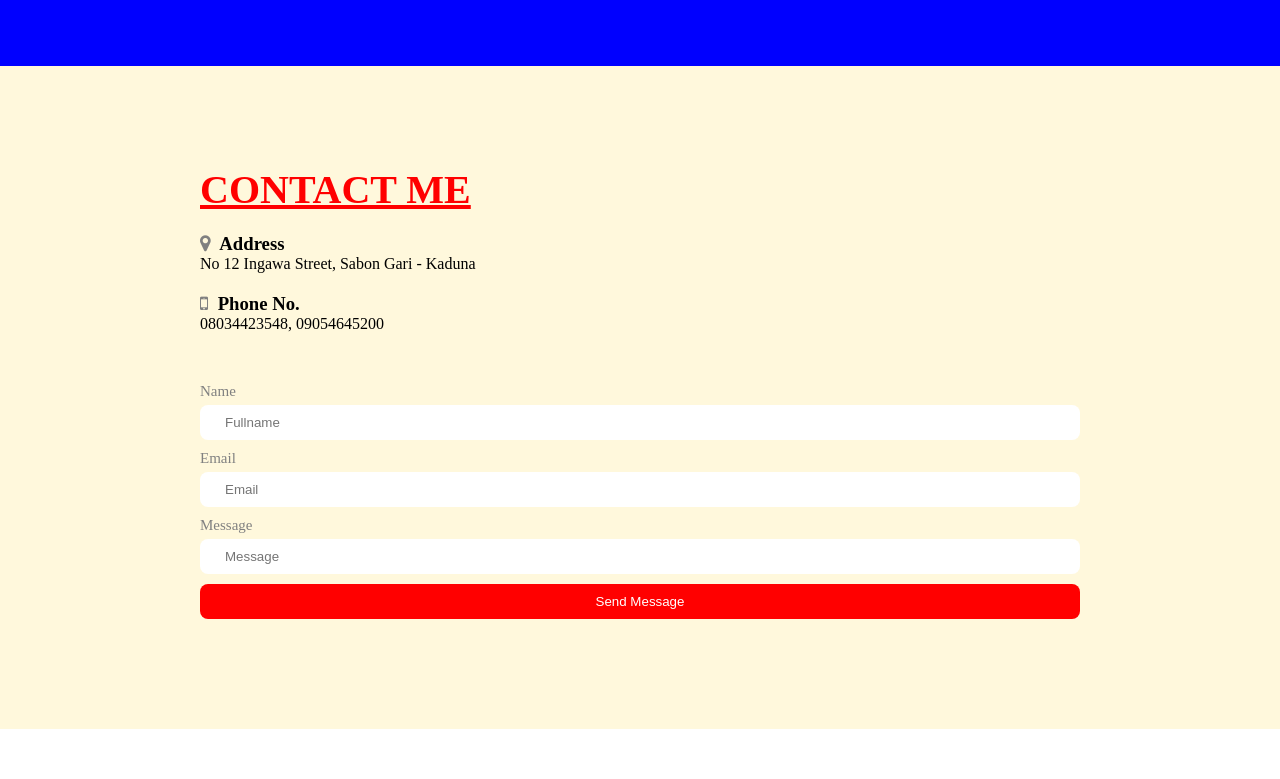
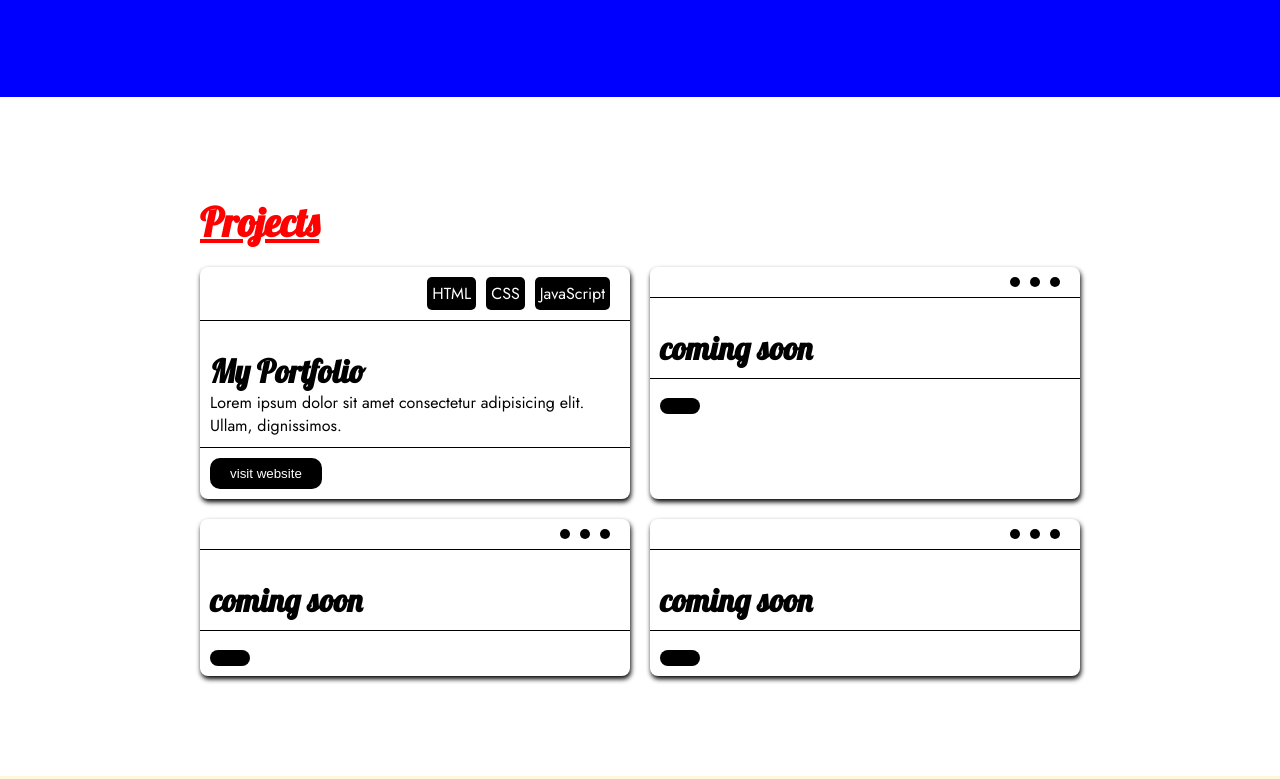
Before and after one commit to adamudev/student-class, a plain HTML site: page portfolio.html in a window 1280 px wide. Shown: the part 1429-2208 px from the top of the page. Before the commit the page ends 2158 px from the top, so only its background shows below. Drawn offline with Linux system fonts and the light colour scheme.

Commit message:
add projects section, link navbar and google fonts

```diff
--- a/portfolio.css
+++ b/portfolio.css
@@ -1,20 +1,34 @@
+@import url('https://fonts.googleapis.com/css2?family=Jost:wght@300;400;700&family=Lobster&display=swap');
+
 * {
   padding: 0;
   margin: 0;
   box-sizing: border-box;
 }
 
+body {
+  font-family: 'Jost', sans-serif;
+}
+
+h1, h2, h3 {
+  font-family: 'Lobster', cursive;
+}
+
 .section-header {
   text-decoration: underline;
   color: red;
   font-size: 20px;
-  text-transform: uppercase;
+  text-transform: capitalize;
   margin-bottom: 20px;
 }
 
 .container {
   background-color: white;
+}
 
+.nav {
+  position: fixed;
+  width: 100%;
 }
 
 .header {
@@ -24,6 +38,7 @@
   background-color: black;
   color: white;
   padding: 20px 60px;
+
 }
 
 .logo {
@@ -49,12 +64,18 @@
 }
 
 .banner {
-  height: 90vh;
+  background-image: url('./adamubg.jpg');
+  background-size: cover;
+  background-position: center;
+  background-repeat: no-repeat;
+  background-attachment: fixed;
+  height: 100vh;
   display: flex;
   flex-direction: column;
   justify-content: center;
   align-items: center;
   text-align: center;
+  padding-top: 100px;
 }
 
 .banner-image img {
@@ -62,12 +83,40 @@
   height: 200px;
   border-radius: 50%;
   margin-bottom: 10px;
-  border: 4px solid black;
+  border: 4px solid white;
+}
+
+.banner-text {
+  background-color: white;
+  padding: 10px 50px;
+  border-radius: 0 20px 20px 0;
 }
 
 .banner-text p {
   font-style: italic;
   font-weight: bold;
+}
+
+.banner-icons {
+  margin-top: 20px;
+}
+.banner-icons .icons {
+  display: flex;
+}
+
+.banner-icons .icons i {
+  background-color: red;
+  color: white;
+  width: 30px;
+  height: 30px;
+  font-size: 20px;
+  padding: 20px;
+  border-radius: 50%;
+  display: flex;
+  justify-content: center;
+  align-items: center;
+  margin-right: 20px;
+  cursor: pointer;
 }
 
 .about {
@@ -79,6 +128,58 @@
 .about p {
   line-height: 1.5;
   text-align: justify;
+}
+
+.projects {
+  padding: 100px 200px;
+}
+
+.list {
+  display: grid;
+  grid-template-columns: repeat(2, 1fr);
+  gap: 20px;
+}
+
+.list-item {
+  box-shadow: 1px 3px 5px black;
+  border-radius: 8px;
+}
+
+.list-header {
+  border-bottom: 1px solid black;
+  margin-bottom: 20px;
+  padding: 10px;
+}
+
+.list-header ul {
+  list-style: none;
+  display: flex;
+  justify-content: end;
+}
+
+.list-header ul li {
+  margin-right: 10px;
+  background-color: black;
+  color: white;
+  padding: 5px;
+  border-radius: 5px;
+}
+
+.list-body {
+  padding: 10px;
+  border-bottom: 1px solid black;
+}
+
+.list-footer {
+  padding: 10px;
+}
+
+.list-footer button {
+  padding: 8px 20px;
+  border: none;
+  background-color: black;
+  color: white;
+  border-radius: 10px;
 }
 
 .contact {
--- a/portfolio.html
+++ b/portfolio.html
@@ -10,18 +10,22 @@
   </head>
   <body>
     <div class="container">
+      <!-- This is the header section -->
+      <div class="nav">
         <div class="header">
           <div class="logo">AA</div>
           <div class="menu">
             <ul>
               <li><a href="#">Home</a></li>
-            <li><a href="#">About Me</a></li>
-            <li><a href="#">Projects</a></li>
-            <li><a href="#">Contact Me</a></li>
+              <li><a href="#about">About Me</a></li>
+              <li><a href="#projects">Projects</a></li>
+              <li><a href="#contact">Contact Me</a></li>
             </ul>
           </div>
         </div>
+      </div>
 
+      <!-- This is the Banner section -->
       <div class="banner">
         <div class="banner-image">
           <img src="adamu.jpg" />
@@ -30,8 +34,17 @@
           <h1>Adamu Abubakar</h1>
           <p>Software Developer</p>
         </div>
+        <div class="banner-icons">
+          <div class="icons">
+            <i class="fa fa-twitter"></i>
+            <i class="fa fa-facebook"></i>
+            <i class="fa fa-github"></i>
+            <i class="fa fa-linkedin"></i>
+          </div>
+        </div>
       </div>
 
+      <!-- This is the About section -->
       <div class="about" id="about">
         <div class="section-header">
           <h1>About Me</h1>
@@ -78,6 +91,86 @@
         </div>
       </div>
 
+      <!-- This is projects section -->
+      <div class="projects" id="projects">
+        <div class="section-header">
+          <h1>Projects</h1>
+        </div>
+        <div class="list">
+          <div class="list-item">
+            <div class="list-header">
+              <ul>
+                <li>HTML</li>
+                <li>CSS</li>
+                <li>JavaScript</li>
+              </ul>
+            </div>
+            <div class="list-body">
+              <h1>My Portfolio</h1>
+              <p>
+                Lorem ipsum dolor sit amet consectetur adipisicing elit. Ullam,
+                dignissimos.
+              </p>
+            </div>
+            <div class="list-footer">
+              <button>visit website</button>
+            </div>
+          </div>
+
+          <div class="list-item">
+            <div class="list-header">
+              <ul>
+                <li></li>
+                <li></li>
+                <li></li>
+              </ul>
+            </div>
+            <div class="list-body">
+              <h1>coming soon</h1>
+              <p></p>
+            </div>
+            <div class="list-footer">
+              <button></button>
+            </div>
+          </div>
+
+          <div class="list-item">
+            <div class="list-header">
+              <ul>
+                <li></li>
+                <li></li>
+                <li></li>
+              </ul>
+            </div>
+            <div class="list-body">
+              <h1>coming soon</h1>
+              <p></p>
+            </div>
+            <div class="list-footer">
+              <button></button>
+            </div>
+          </div>
+
+          <div class="list-item">
+            <div class="list-header">
+              <ul>
+                <li></li>
+                <li></li>
+                <li></li>
+              </ul>
+            </div>
+            <div class="list-body">
+              <h1>coming soon</h1>
+              <p></p>
+            </div>
+            <div class="list-footer">
+              <button></button>
+            </div>
+          </div>
+        </div>
+      </div>
+
+      <!-- This is the contact section -->
       <div class="contact" id="contact">
         <div class="section-header">
           <h1>Contact me</h1>
```
Also changed, not shown: adamubg.jpg (added). Lines whose indentation alone changed are shown as unchanged.
